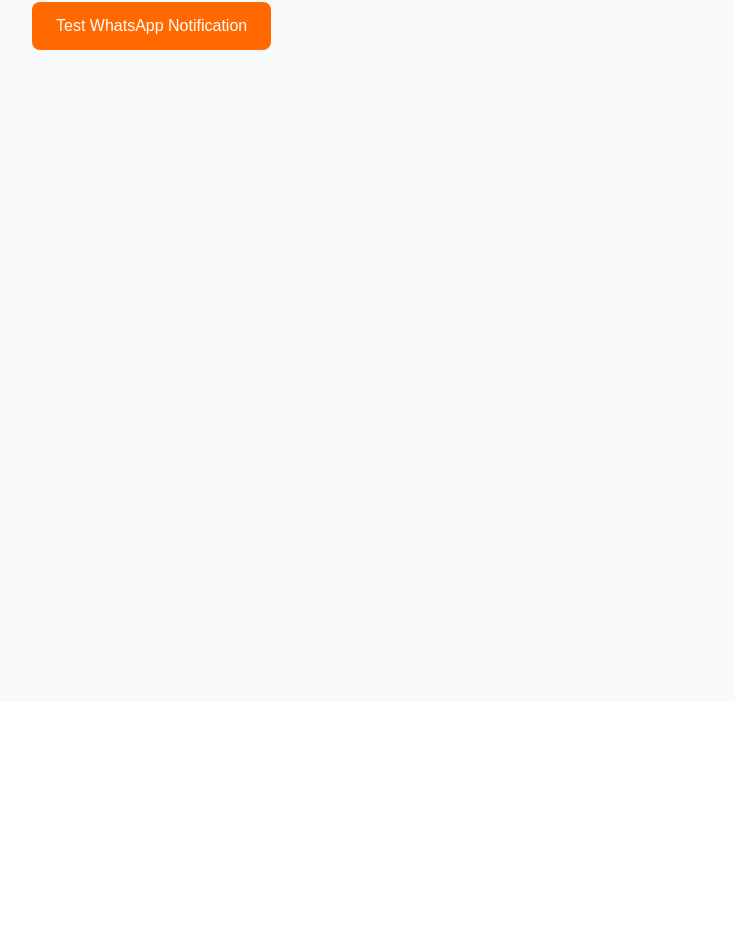
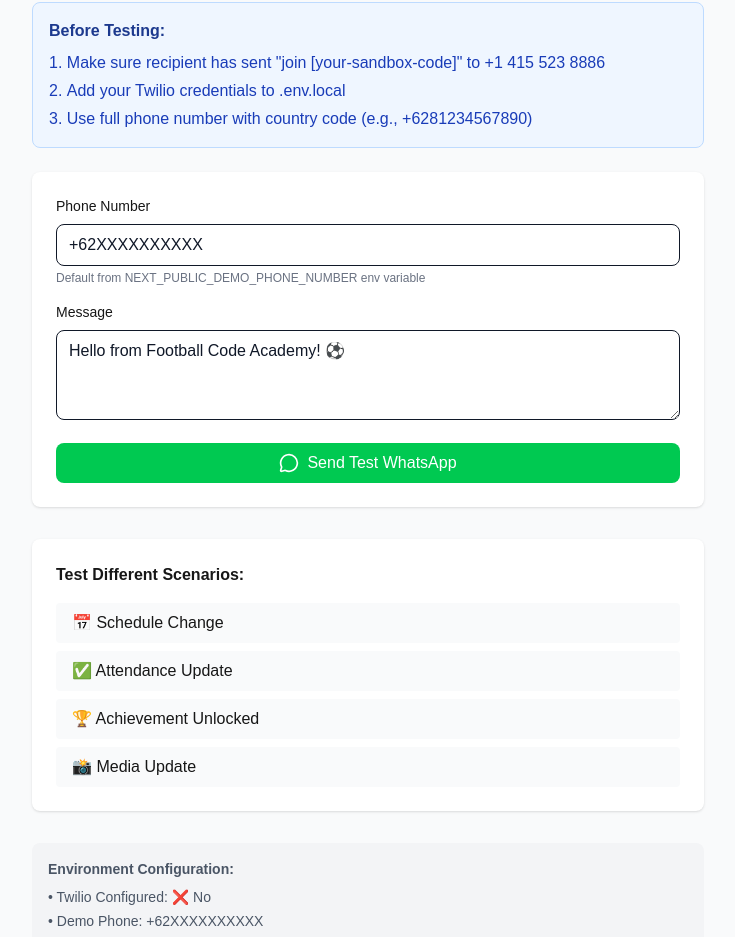
Before and after one commit to miter91/football-academy-hub, a Next.js app: page /test-whatsapp in a window 1280 px wide. Shown: the part 98-1035 px from the top of the page, without its empty margins (272-1007 px from the left). Before the commit the page ends 800 px from the top, so only its background shows below. Built offline with nearby package versions, Linux system fonts and the light colour scheme.

Commit message:
feat: Complete WhatsApp integration with secure env config

```diff
--- a/app/api/whatsapp/route.ts
+++ b/app/api/whatsapp/route.ts
@@ -1,21 +1,43 @@
+// Location: /app/api/whatsapp/route.ts
 import { NextResponse } from 'next/server';
 import twilio from 'twilio';
+import { config, isTwilioConfigured } from '@/lib/config';
 
-// For demo/development - use Twilio sandbox credentials
-const accountSid = process.env.TWILIO_ACCOUNT_SID;
-const authToken = process.env.TWILIO_AUTH_TOKEN;
-const client = twilio(accountSid, authToken);
+// Debug: Log the credentials (remove this after fixing!)
+console.log('Twilio Credentials Check:', {
+  accountSid: config.twilio.accountSid ? `${config.twilio.accountSid.substring(0, 10)}...` : 'NOT SET',
+  authToken: config.twilio.authToken ? 'SET' : 'NOT SET',
+  hasClient: !!config.twilio.accountSid && !!config.twilio.authToken
+});
 
-// Twilio Sandbox WhatsApp number (for testing)
-const TWILIO_WHATSAPP_NUMBER = 'whatsapp:+XXXXXXXXXX'; // Twilio's sandbox number
-
+// Initialize Twilio client only if configured
+const client = isTwilioConfigured()
+  ? twilio(config.twilio.accountSid, config.twilio.authToken)
+  : null;
 
 export async function POST(request: Request) {
+  // Check if Twilio is configured
+  if (!client) {
+    console.error('Twilio not configured. Environment variables missing.');
+    return NextResponse.json(
+      { success: false, error: 'WhatsApp service not configured. Check server logs.' },
+      { status: 500 }
+    );
+  }
+
   try {
     const { to, message, type } = await request.json();
 
+    // Validate phone number
+    if (!to || !to.match(/^\+?[1-9]\d{1,14}$/)) {
+      return NextResponse.json(
+        { success: false, error: 'Invalid phone number format' },
+        { status: 400 }
+      );
+    }
+
     // Format the recipient number
-      const recipientNumber = `whatsapp:+${to.replace(/\D/g, '')}`;
+    const recipientNumber = to.includes('whatsapp:') ? to : `whatsapp:+${to.replace(/\D/g, '')}`;
 
     // Customize message based on type
     let fullMessage = message;
@@ -27,21 +49,53 @@
       fullMessage = `⚽ *Football Code Academy*\n\n🏆 *New Achievement!*\n${message}`;
     }
 
+    // Debug log before sending
+    console.log('Sending WhatsApp message:', {
+      from: config.twilio.sandboxNumber,
+      to: recipientNumber,
+      bodyLength: fullMessage.length,
+      accountSidPrefix: config.twilio.accountSid?.substring(0, 10)
+    });
+
     // Send WhatsApp message
     const messageResponse = await client.messages.create({
       body: fullMessage,
-        from: TWILIO_WHATSAPP_NUMBER,
+      from: config.twilio.sandboxNumber,
       to: recipientNumber
     });
+
+    console.log('Message sent successfully:', messageResponse.sid);
 
     return NextResponse.json({
       success: true,
       messageId: messageResponse.sid
     });
-    } catch (error) {
-      console.error('WhatsApp send error:', error);
+  } catch (error: any) {
+    console.error('WhatsApp send error details:', {
+      errorCode: error.code,
+      errorMessage: error.message,
+      errorStatus: error.status,
+      moreInfo: error.moreInfo,
+      details: error.details
+    });
+
+    // More specific error messages
+    if (error.code === 20003) {
       return NextResponse.json(
-        { success: false, error: 'Failed to send WhatsApp message' },
+        { success: false, error: 'Authentication failed. Please check your Twilio credentials in .env.local' },
+        { status: 401 }
+      );
+    }
+
+    if (error.code === 21608) {
+      return NextResponse.json(
+        { success: false, error: 'Phone number not registered with WhatsApp sandbox. Please join sandbox first.' },
+        { status: 400 }
+      );
+    }
+
+    return NextResponse.json(
+      { success: false, error: error.message || 'Failed to send WhatsApp message' },
       { status: 500 }
     );
   }
--- a/app/parent-dashboard/page.tsx
+++ b/app/parent-dashboard/page.tsx
@@ -5,6 +5,7 @@
 import WhatsAppNotification from '@/components/WhatsAppNotification'
 import { MediaGallery } from '@/components/MediaGallery'
 import { LiveScheduleUpdate } from '@/components/LiveScheduleUpdate'
+import { config } from '@/lib/config'
 
 export default function ParentDashboard() {
   const [activeTab, setActiveTab] = useState('overview')
@@ -39,7 +40,7 @@
         <WhatsAppNotification
           message="Training tomorrow moved to 4 PM due to weather. Tap to confirm."
           type="schedule_change"
-          phoneNumber="+62XXXXXXXXXX" // Replace with your test number
+          phoneNumber={config.whatsapp.demoPhoneNumber}
           autoSend={false}
         />
       )}
@@ -49,8 +50,8 @@
         <WhatsAppNotification
           message="⚽ Schedule Update: Today's training moved to 5:00 PM - 6:30 PM at Indoor Court"
           type="schedule_change"
-          phoneNumber="+62XXXXXXXXXX" // Replace with your test number
-          autoSend={false} // Set to true for auto-send
+          phoneNumber={config.whatsapp.demoPhoneNumber}
+          autoSend={false}
         />
       )}
 
--- a/app/test-whatsapp/page.tsx
+++ b/app/test-whatsapp/page.tsx
@@ -1,31 +1,157 @@
 'use client';
 
 import { useState } from 'react';
-import WhatsAppNotification from '@/components/WhatsAppNotification';
+import { MessageCircle, Send, CheckCircle, AlertCircle } from 'lucide-react';
+import { config } from '@/lib/config';
 
 export default function TestWhatsApp() {
-  const [showNotification, setShowNotification] = useState(false);
+  const [phoneNumber, setPhoneNumber] = useState(config.whatsapp.demoPhoneNumber);
+  const [message, setMessage] = useState('Hello from Football Code Academy! ⚽');
+  const [sending, setSending] = useState(false);
+  const [result, setResult] = useState<any>(null);
+
+  const sendTestMessage = async () => {
+    setSending(true);
+    setResult(null);
+
+    try {
+      const response = await fetch('/api/whatsapp', {
+        method: 'POST',
+        headers: {
+          'Content-Type': 'application/json',
+        },
+        body: JSON.stringify({
+          to: phoneNumber,
+          message: message,
+          type: 'general'
+        }),
+      });
+
+      const data = await response.json();
+      setResult(data);
+    } catch (error: any) {
+      setResult({ success: false, error: error.message });
+    }
+
+    setSending(false);
+  };
 
   return (
     <div className="min-h-screen bg-gray-50 p-8">
       <div className="max-w-2xl mx-auto">
         <h1 className="text-3xl font-bold mb-8">WhatsApp Integration Test</h1>
 
-        <button
-          onClick={() => setShowNotification(true)}
-          className="bg-orange-500 text-white px-6 py-3 rounded-lg hover:bg-orange-600"
-        >
-          Test WhatsApp Notification
-        </button>
+        {/* Instructions */}
+        <div className="bg-blue-50 border border-blue-200 rounded-lg p-4 mb-6">
+          <h3 className="font-semibold text-blue-900 mb-2">Before Testing:</h3>
+          <ol className="list-decimal list-inside text-blue-800 space-y-1">
+            <li>Make sure recipient has sent "join [your-sandbox-code]" to +1 415 523 8886</li>
+            <li>Add your Twilio credentials to .env.local</li>
+            <li>Use full phone number with country code (e.g., +6281234567890)</li>
+          </ol>
+        </div>
 
-        {showNotification && (
-          <WhatsAppNotification
-            message="Test message from Football Code Academy! ⚽"
-            type="general"
-            phoneNumber="+447802773950" // Replace with your actual phone number
-            autoSend={false} // Shows button to manually send
-          />
-        )}
+        {/* Test Form */}
+        <div className="bg-white rounded-lg shadow p-6">
+          <div className="space-y-4">
+            <div>
+              <label className="block text-sm font-medium mb-2">Phone Number</label>
+              <input
+                type="text"
+                value={phoneNumber}
+                onChange={(e) => setPhoneNumber(e.target.value)}
+                className="w-full px-3 py-2 border rounded-lg focus:ring-2 focus:ring-orange-500 text-gray-900"
+                placeholder="+6281234567890"
+              />
+              <p className="text-xs text-gray-500 mt-1">
+                Default from NEXT_PUBLIC_DEMO_PHONE_NUMBER env variable
+              </p>
+            </div>
+
+            <div>
+              <label className="block text-sm font-medium mb-2">Message</label>
+              <textarea
+                value={message}
+                onChange={(e) => setMessage(e.target.value)}
+                className="w-full px-3 py-2 border rounded-lg focus:ring-2 focus:ring-orange-500 text-gray-900"
+                rows={3}
+              />
+            </div>
+
+            <button
+              onClick={sendTestMessage}
+              disabled={sending || !phoneNumber || !message}
+              className="w-full bg-green-500 text-white py-2 px-4 rounded-lg hover:bg-green-600 disabled:opacity-50 flex items-center justify-center gap-2"
+            >
+              {sending ? (
+                <>Sending...</>
+              ) : (
+                <>
+                  <MessageCircle className="h-5 w-5" />
+                  Send Test WhatsApp
+                </>
+              )}
+            </button>
+          </div>
+
+          {/* Result */}
+          {result && (
+            <div className={`mt-4 p-4 rounded-lg ${result.success ? 'bg-green-50 text-green-800' : 'bg-red-50 text-red-800'}`}>
+              {result.success ? (
+                <div className="flex items-center gap-2">
+                  <CheckCircle className="h-5 w-5" />
+                  <span>Message sent successfully! Check your WhatsApp.</span>
+                </div>
+              ) : (
+                <div className="flex items-center gap-2">
+                  <AlertCircle className="h-5 w-5" />
+                  <span>Error: {result.error || 'Failed to send message'}</span>
+                </div>
+              )}
+            </div>
+          )}
+        </div>
+
+        {/* Test Scenarios */}
+        <div className="mt-8 bg-white rounded-lg shadow p-6">
+          <h3 className="font-semibold mb-4">Test Different Scenarios:</h3>
+          <div className="space-y-2">
+            <button
+              onClick={() => setMessage('⚽ Training moved to 5:00 PM at Indoor Court today')}
+              className="w-full text-left px-4 py-2 bg-gray-50 rounded hover:bg-gray-100"
+            >
+              📅 Schedule Change
+            </button>
+            <button
+              onClick={() => setMessage('✅ Lucas marked present for today\'s training session')}
+              className="w-full text-left px-4 py-2 bg-gray-50 rounded hover:bg-gray-100"
+            >
+              ✅ Attendance Update
+            </button>
+            <button
+              onClick={() => setMessage('🏆 Lucas earned "Goal Scorer" achievement!')}
+              className="w-full text-left px-4 py-2 bg-gray-50 rounded hover:bg-gray-100"
+            >
+              🏆 Achievement Unlocked
+            </button>
+            <button
+              onClick={() => setMessage('📸 New photos from today\'s training are available')}
+              className="w-full text-left px-4 py-2 bg-gray-50 rounded hover:bg-gray-100"
+            >
+              📸 Media Update
+            </button>
+          </div>
+        </div>
+
+        {/* Environment Info */}
+        <div className="mt-8 bg-gray-100 rounded-lg p-4 text-sm text-gray-600">
+          <p className="font-semibold mb-2">Environment Configuration:</p>
+          <ul className="space-y-1">
+            <li>• Twilio Configured: {config.twilio.accountSid ? '✅ Yes' : '❌ No'}</li>
+            <li>• Demo Phone: {config.whatsapp.demoPhoneNumber}</li>
+            <li>• Environment: {config.app.environment}</li>
+          </ul>
+        </div>
       </div>
     </div>
   );
--- /dev/null
+++ b/lib/config.ts
@@ -0,0 +1,27 @@
+// Location: /lib/config.ts
+
+export const config = {
+  twilio: {
+    // Server-side only (no NEXT_PUBLIC prefix)
+    accountSid: process.env.TWILIO_ACCOUNT_SID || '',
+    authToken: process.env.TWILIO_AUTH_TOKEN || '',
+    // Check your Twilio console for YOUR specific sandbox number
+    // It's usually +14155238886 but might be different
+    sandboxNumber: process.env.TWILIO_SANDBOX_NUMBER || 'whatsapp:+14155238886',
+  },
+
+  whatsapp: {
+    // Client-side accessible (NEXT_PUBLIC prefix)
+    demoPhoneNumber: process.env.NEXT_PUBLIC_DEMO_PHONE_NUMBER || '+62XXXXXXXXXX',
+  },
+
+  app: {
+    name: 'Football Code Academy',
+    environment: process.env.NODE_ENV || 'development',
+  }
+};
+
+// Validation function to check if Twilio is configured
+export const isTwilioConfigured = () => {
+  return !!(config.twilio.accountSid && config.twilio.authToken);
+};
```
Lines whose indentation alone changed are shown as unchanged.
